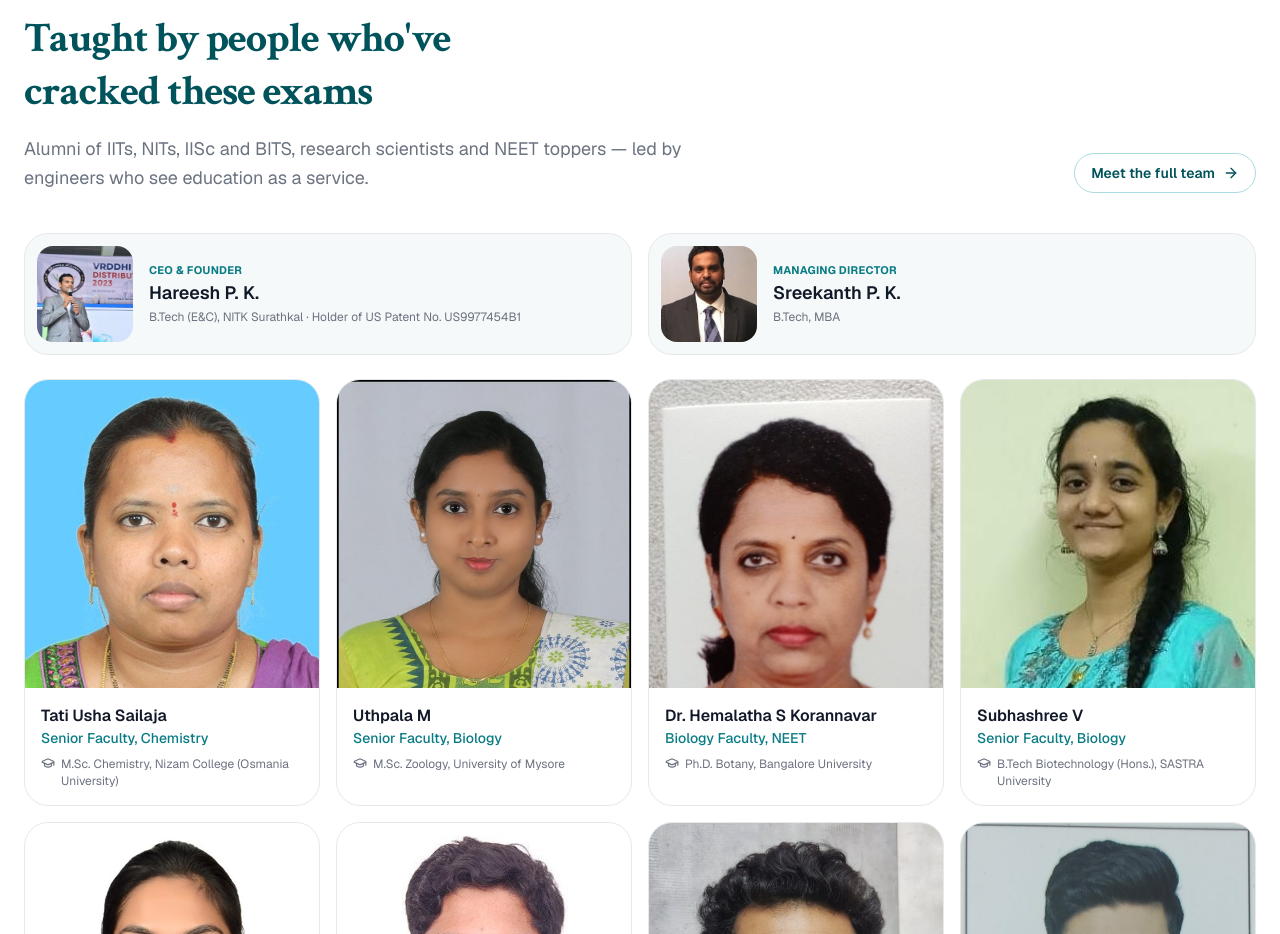
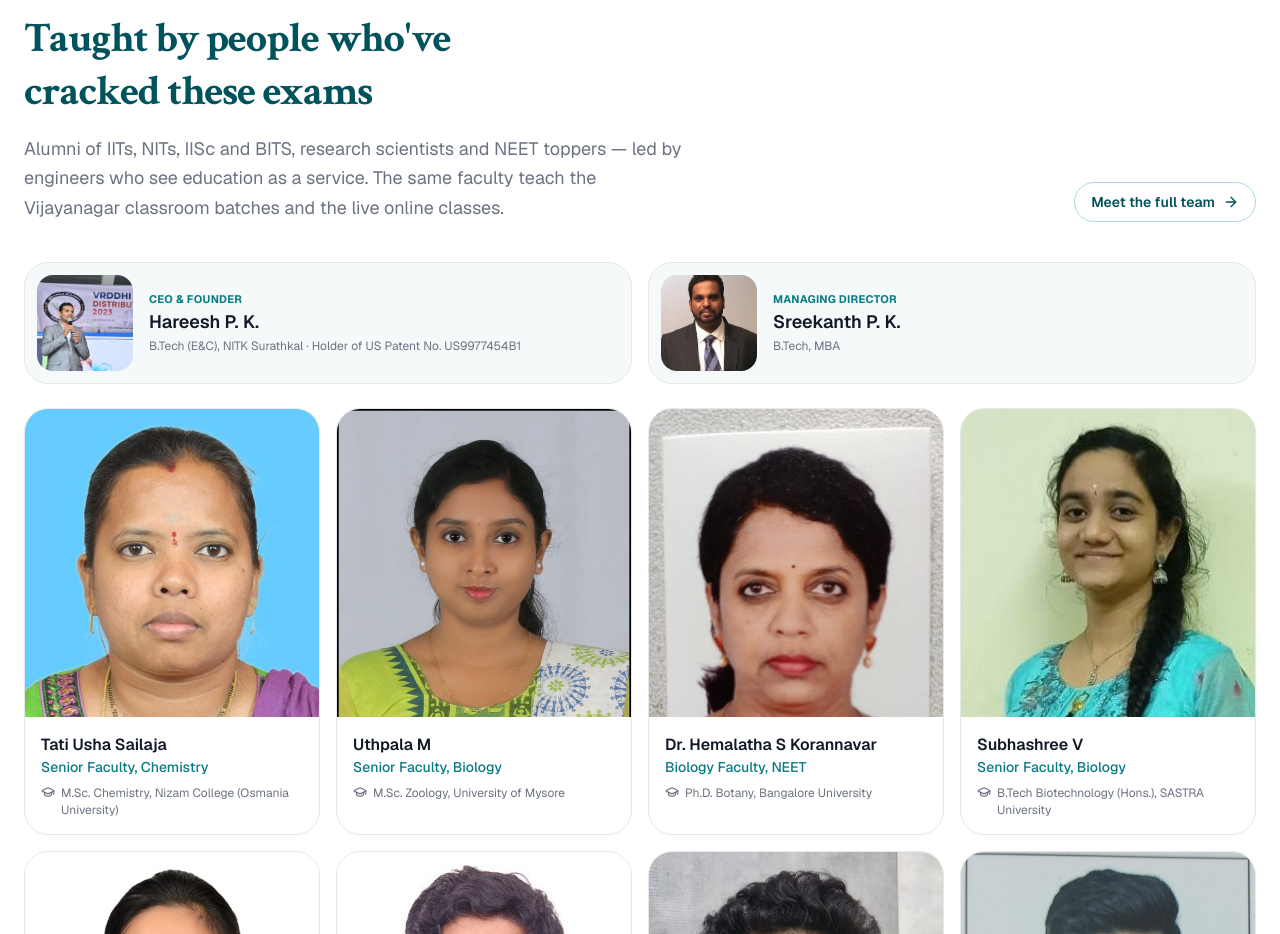
Before and after one commit to veerendra718/AAA-Landing-Pages, a React (Vite) app: page /landing/v2 in a window 1280 px wide. Shown: the part 5181-6115 px from the top of the page. Built offline with nearby package versions, Linux system fonts and the light colour scheme.

Commit message:
Say the faculty teach both classroom and online
The faculty section on the home page now adds that the same faculty teach
the Vijayanagar classroom batches and the live online classes.

Co-Authored-By: Claude Opus 5.5 <noreply@anthropic.com>

```diff
--- a/src/components/landing/FacultyShowcase.tsx
+++ b/src/components/landing/FacultyShowcase.tsx
@@ -23,7 +23,7 @@ export function FacultyShowcase({ id = "faculty" }: { id?: string }) {
             align="left"
             eyebrow="Faculty"
             title="Taught by people who've cracked these exams"
-            subtitle="Alumni of IITs, NITs, IISc and BITS, research scientists and NEET toppers — led by engineers who see education as a service."
+            subtitle="Alumni of IITs, NITs, IISc and BITS, research scientists and NEET toppers — led by engineers who see education as a service. The same faculty teach the Vijayanagar classroom batches and the live online classes."
           />
           <Button asChild variant="outline">
             <Link href="/landing/about/leadership">
```
